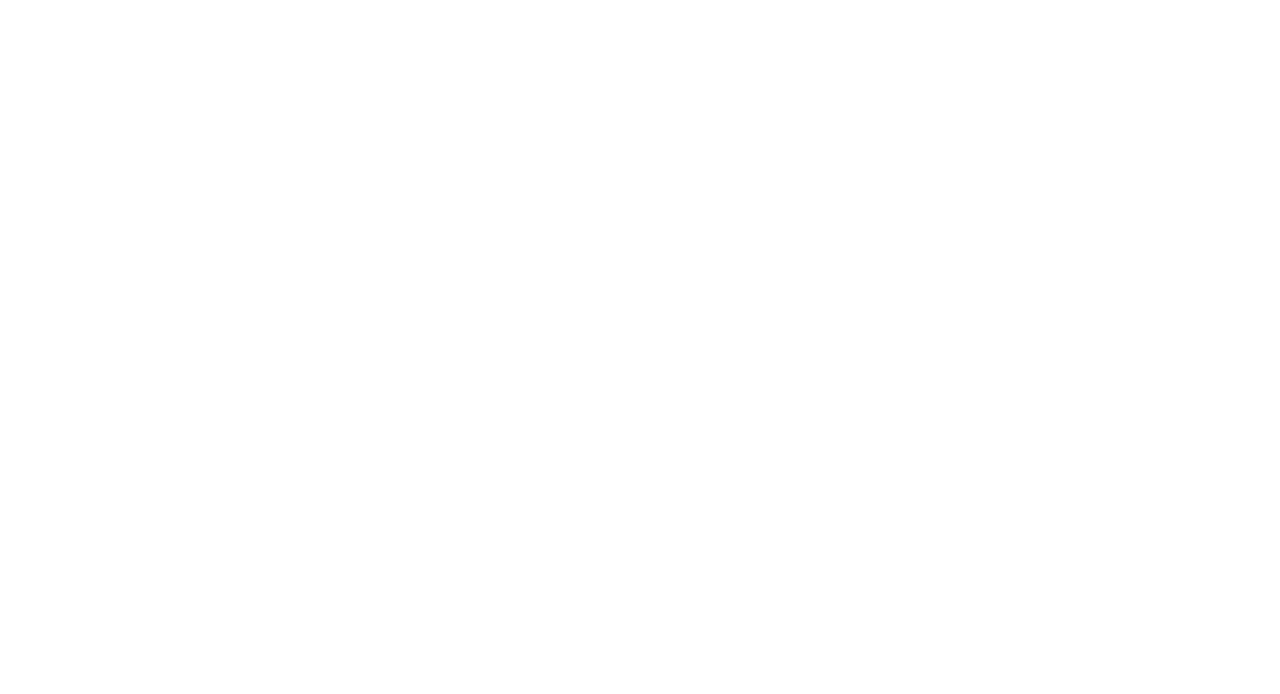
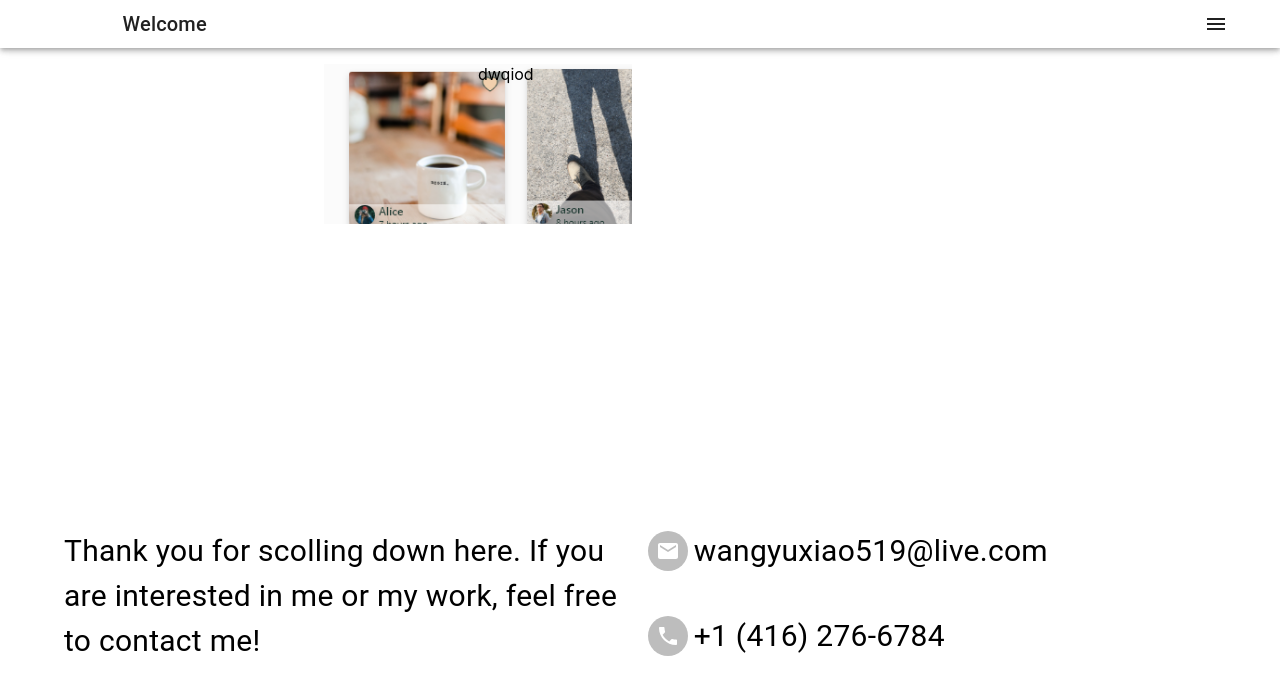
Before and after one commit to YuxiaoWang519/ywportfolio-React-, a React (Create React App) app: page /Projects in a window 1280 px wide. Before the commit this address had no page. Shown: the top 694 px of the page. Built offline with nearby package versions, Linux system fonts and the light colour scheme; what react-swipeable-views-utils would draw is missing.

Commit message:
playing with animations

```diff
--- a/src/App.js
+++ b/src/App.js
@@ -3,12 +3,14 @@
 import { useState } from "react";
 import { BrowserRouter, Link, Routes, Route, Navigate } from "react-router-dom";
 import Home from "./views/Home";
+import Projects from "./views/projects/Projects";
 
 function App() {
   return (
     <Routes>
       <Route exact path="/" element={<Navigate to="/Home" />}></Route>
       <Route path="/Home" element={<Home />}></Route>
+      <Route path="/Projects" element={<Projects />}></Route>
     </Routes>
   );
 }
--- a/src/components/CardShows.js
+++ b/src/components/CardShows.js
@@ -65,7 +65,7 @@
           {cardsDeck.map((card, index) => (
             <div key={index}>
               <Card sx={{ maxWidth: "100%", background: "#ffffff" }}>
-                <CardActionArea>
+                <CardActionArea >
                   <CardMedia
                     sx={{ maxWidth: "100%" }}
                     component="img"
--- /dev/null
+++ b/src/styles/Projects.css
@@ -0,0 +1,27 @@
+/* .tImg {
+  max-width: 100%;
+  height: auto;
+} */
+.imgFit {
+  object-fit: cover;
+  width: 30vw;
+  height: 100%;
+}
+.gridC {
+  overflow: hidden;
+  max-height: 40vh;
+}
+.intro {
+  height: 0;
+  background-color: aquamarine;
+  transform: translate(50%, 50%);
+}
+
+.cardAnimation {
+  height: 20vh;
+
+  transition: all 2s;
+}
+.cardAnimation:hover {
+  transform: translate(0, 200%);
+}
--- a/src/views/HomeIntro.js
+++ b/src/views/HomeIntro.js
@@ -5,8 +5,20 @@
 import { createTheme, ThemeProvider, styled } from "@mui/material/styles";
 import Avatar from "@mui/material/Avatar";
 import Stack from "@mui/material/Stack";
+import {
+  BrowserRouter,
+  Link,
+  Routes,
+  Route,
+  Navigate,
+  useNavigate,
+} from "react-router-dom";
 
 function HomeIntro() {
+  let navigate = useNavigate();
+  const toProjects = () => {
+    navigate("/Projects");
+  };
   return (
     //   <Paper elevation={9} sx={{ background: "grey" }}>
     //     2121
@@ -41,7 +53,11 @@
         <div className="introD">
           <h2>Yuxiao Wang</h2>
           <h3>Front-End developer</h3>
-          <Button sx={{ alignSelf: "center" }} variant="contained">
+          <Button
+            onClick={toProjects}
+            sx={{ alignSelf: "center" }}
+            variant="contained"
+          >
             Button here
           </Button>
         </div>
--- /dev/null
+++ b/src/views/projects/Projects.js
@@ -0,0 +1,76 @@
+import React from "react";
+import SideMenu from "../../components/SideMenu";
+import { Toolbar } from "@mui/material";
+import { Box, margin, maxWidth } from "@mui/system";
+import { Container } from "@mui/material";
+import YWFooter from "../YWFooter";
+import { Grid } from "@mui/material";
+import { Paper } from "@mui/material";
+import Story from "../../Images/Story.png";
+import Chat01 from "../../Images/Chat01.png";
+import "../../styles/Projects.css";
+import Card from "@mui/material/Card";
+import CardActions from "@mui/material/CardActions";
+import CardContent from "@mui/material/CardContent";
+import CardMedia from "@mui/material/CardMedia";
+import Button from "@mui/material/Button";
+import Typography from "@mui/material/Typography";
+
+function Projects() {
+  return (
+    <>
+      <Container maxWidth="false" disableGutters={true} sx={{ width: "100%" }}>
+        <Box>
+          {/* <ElevationScroll {...props}> */}
+          <SideMenu></SideMenu>
+          {/* </ElevationScroll> */}
+          <Toolbar disableGutters={true} />
+        </Box>
+      </Container>
+      <Grid
+        container
+        spacing={2}
+        justifyContent="center"
+        sx={{ height: "40vh" }}
+      >
+        <Grid item xs={3} className="gridC">
+          {/* <Card sx={{ maxWidth: "30vw" }} className="cardAnimation">
+            <CardMedia
+              component="img"
+              height="200px"
+              image={Story}
+              alt="p1_img"
+            ></CardMedia>
+            <CardContent sx={{ background: "grey" }}>
+              <Typography gutterBottom variant="h5" component="div">
+                WhatsApp Redesign Project
+              </Typography>
+              <Typography variant="body2" color="text.secondary">
+                WhatsApp redesign proect aimed to improve its user experience.
+                The project focused on the design aspect, making improvement in
+                terms of new visual design and new potential functions.
+              </Typography>
+            </CardContent>
+          </Card> */}
+          <div className="intro">dwqiod</div>
+          <Box className="cardAnimation">
+            <img src={Story} className="imgFit"></img>
+          </Box>
+        </Grid>
+        <Grid item xs={3}></Grid>
+      </Grid>
+      <Container
+        id="contactAnchor"
+        maxWidth="false"
+        disableGutters={true}
+        sx={{ mt: "20vh", width: "100%", height: "20vh" }}
+      >
+        <Box sx={{ m: "5%" }}>
+          <YWFooter></YWFooter>
+        </Box>
+      </Container>
+    </>
+  );
+}
+
+export default Projects;
```
